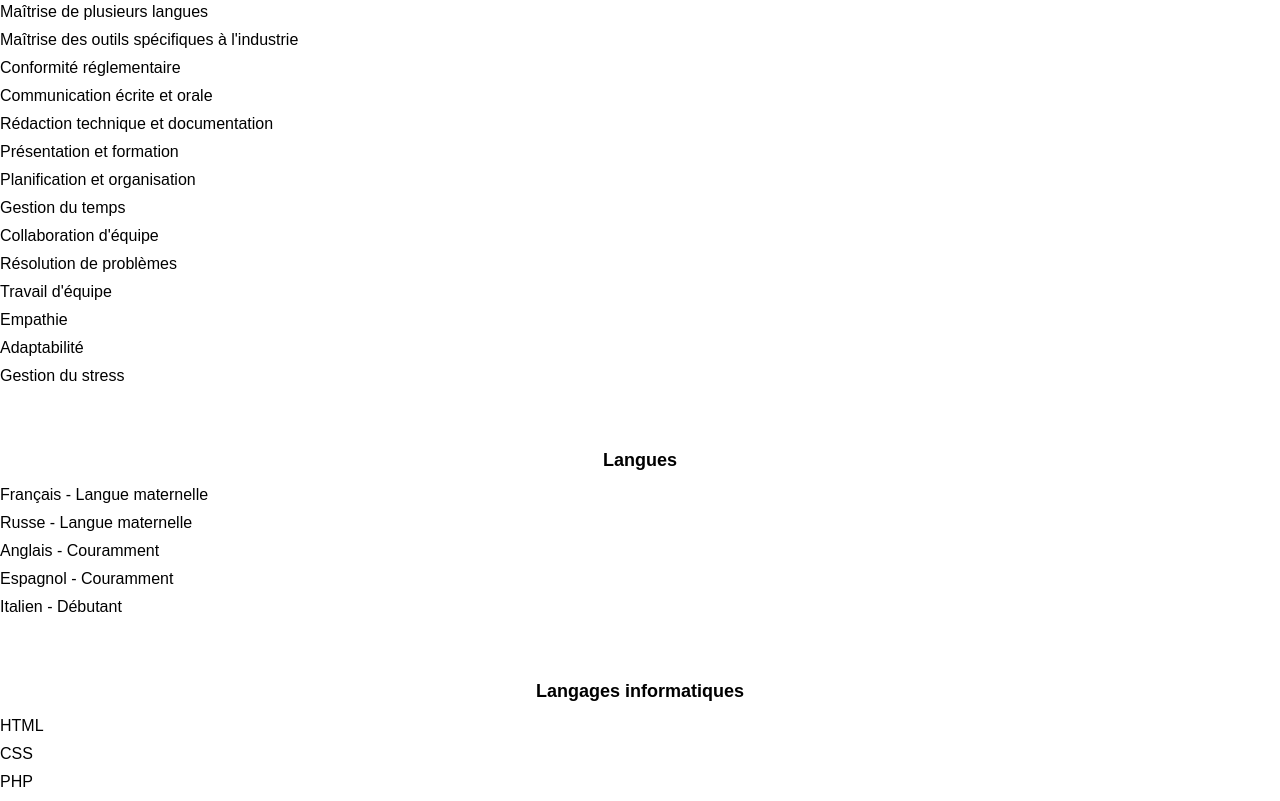
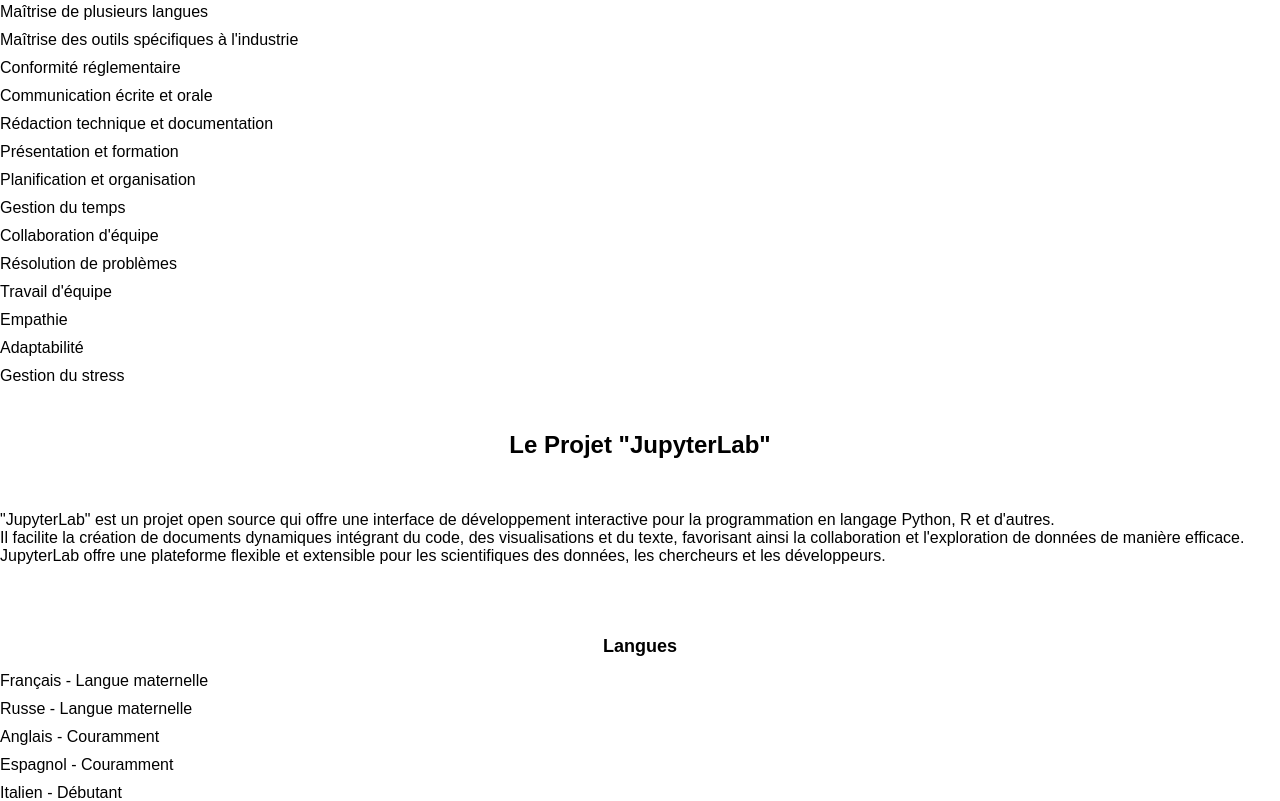
Before and after one commit to Tobias-Gicquel/site_efrei, a plain HTML site: page htmlAntoin.html in a window 1280 px wide. Shown: the part 413-1214 px from the top of the page. Drawn offline with Linux system fonts and the light colour scheme.

Commit message:
Update htmlAntoin.html
projet opensource antoine

```diff
--- a/htmlAntoin.html
+++ b/htmlAntoin.html
@@ -41,6 +41,15 @@
         </ul>
     </section>
 
+    <h1 id="opensc" >Le Projet "JupyterLab"</h1>
+		<section>
+			<p>"JupyterLab" est un projet open source qui offre une interface de développement interactive pour la
+                programmation en langage Python, R et d'autres.<br> Il facilite la création de documents dynamiques intégrant
+                du code, des visualisations et du texte, favorisant ainsi la collaboration et l'exploration de données de
+                manière efficace. <br> JupyterLab offre une plateforme flexible et extensible pour les scientifiques des
+                données, les chercheurs et les développeurs.</p>
+		</section>
+
     <section class="section">
         <h2>Langues</h2>
         <ul>
```
